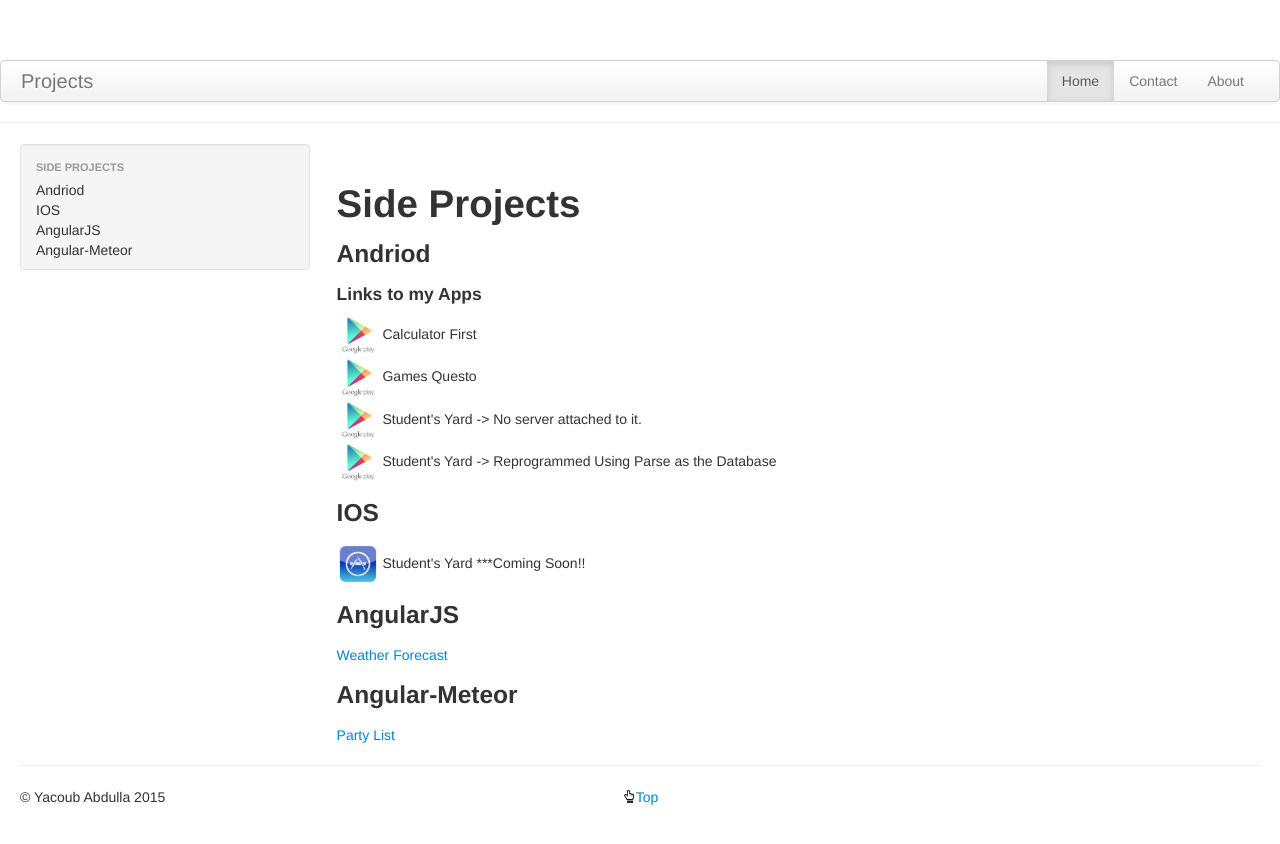
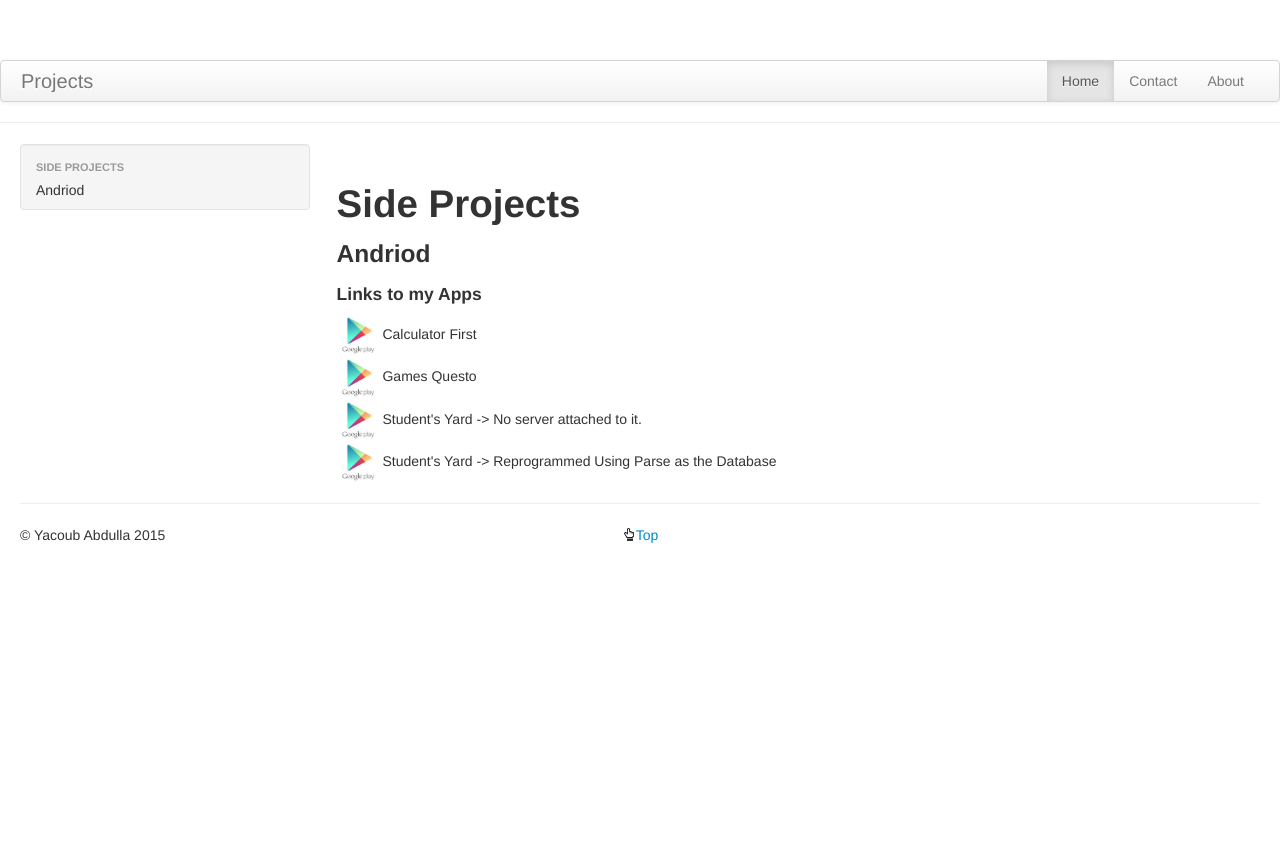
Before and after one commit to Yacoub89/Yacoub89.github.io, a plain HTML site: page project/project.html in a window 1280 px wide. After the commit the page ends 800 px from the top, so only its background shows below. Drawn offline with nearby package versions, Linux system fonts and the light colour scheme.

Commit message:
removed side project to fix next time

```diff
--- a/project/AngularJS/routes.js
+++ b/project/AngularJS/routes.js
@@ -4,7 +4,7 @@ weatherApp.config(function ($routeProvider) {
     $routeProvider
 
     .when('/', {
-        templateUrl: 'pages/Angular.htm',
+        templateUrl: 'pages/index.html',
         controller: 'homeController'
     })
 
--- a/project/project.html
+++ b/project/project.html
@@ -50,9 +50,9 @@
 
               <li class="nav-header">Side Projects</li>
              <li>Andriod</li>
- 		<li>IOS</li>
+ 		<!--<li>IOS</li>
 		<li>AngularJS</li>
-		<li>Angular-Meteor</li>
+		<li>Angular-Meteor</li>-->
 
             </ul>
           </div><!--/.well -->
@@ -115,11 +115,11 @@
 		Student's Yard -> Reprogrammed Using Parse as the Database
 
 				</section>
-			 <h3>IOS</h3> <section id="oc">
+			<!-- <h3>IOS</h3> <section id="oc">
 
-		 <!--<a href="https://play.google.com/store/apps/details?id=com.studentsyard"> -->
+		 <a href="https://play.google.com/store/apps/details?id=com.studentsyard">
 			 <img src="appleStore.jpg" alt="Smiley face" width="42" height="42" src="https://play.google.com/store/apps/details?id=com.studentsyard">
-		<!--</a>-->
+		<!--</a>
 
 		Student's Yard ***Coming Soon!!
 
@@ -135,7 +135,7 @@
 	 <h3>Angular-Meteor</h3> <section id="AngJS">
 
 		 <a href="http://www.yacoub.meteor.com">Party List</a>
-	</section>
+	</section>-->
 
 
 
```
Also changed, not shown: project/AngularJS/index.htm (renamed from project/AngularJS/Angular.htm).
